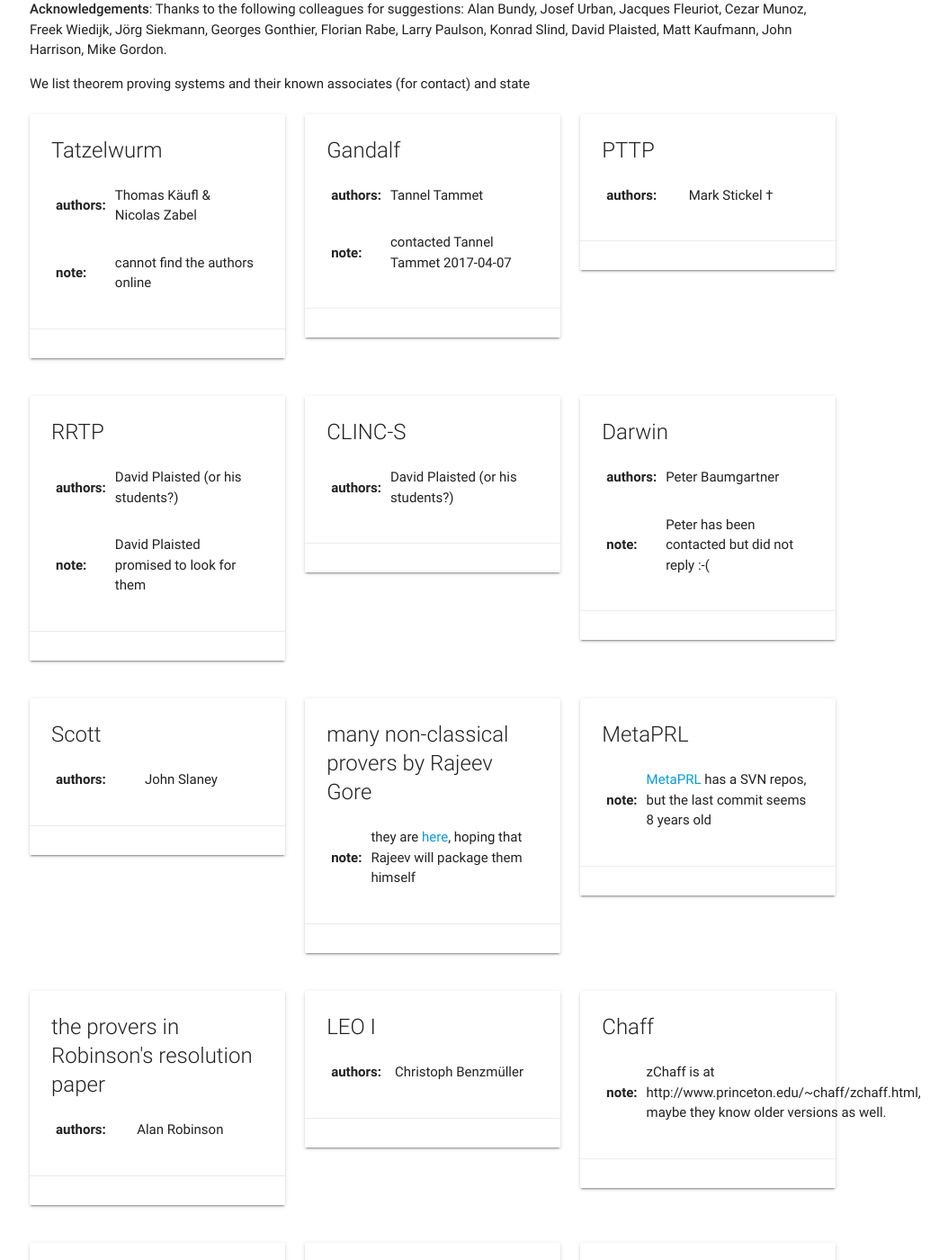
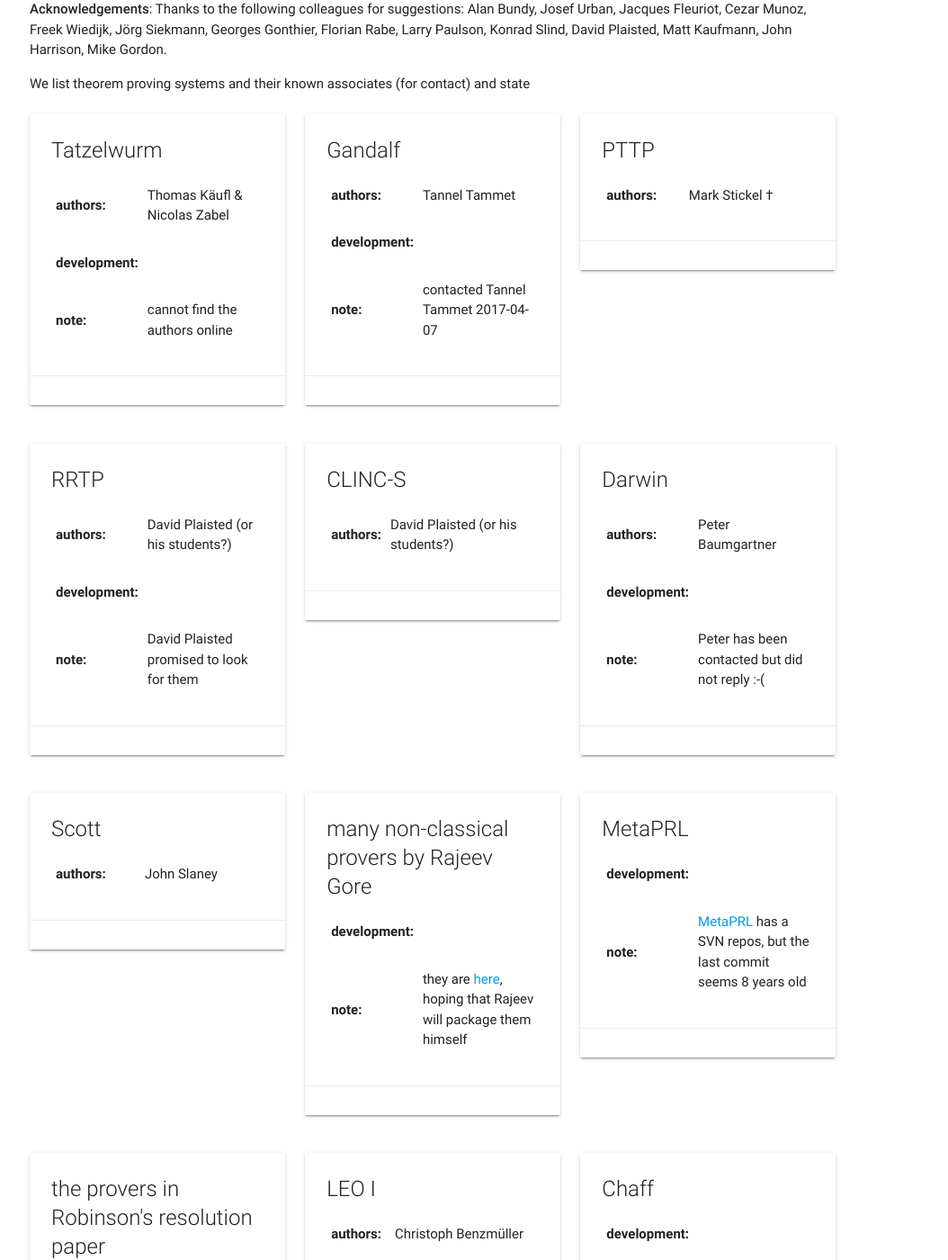
Before and after one commit to theoremprover-museum/theoremprover-museum.github.io, a Jekyll site: the page built from wanted/index.md, in a window 1280 px wide and 1400 px high, scrolled down 440 px. Shown: the whole window at 90% size, without its empty margins (159-1213 px from the left). Built offline with Jekyll 4.4.1, drawn with Linux system fonts in a browser that asks for light colours; some of the changed text lies outside the part shown.

Commit message:
adding metadata fields for ProCom

```diff
--- a/_layouts/listing.html
+++ b/_layouts/listing.html
@@ -19,8 +19,20 @@
             <span class="card-title">{{ prover.name }}</span>
             <p>{{ prover.teaser }}</p>
 	    <table>
+	      {% if prover.homepage %}
+	      <tr><th>home page:</th><td>{{ prover.homepage }}</td></tr>
+	      {% endif %}
 	      {% if prover.authors %}
-	      <tr><th>authors:</th><td>{{ prover.authors}}</td></tr>
+	      <tr><th>authors:</th><td>{{ prover.authors }}</td></tr>
+	      {% endif %}
+	      {% if prover.note %}
+	      <tr><th>development:</th><td>{{ prover.development}}</td></tr>
+	      {% endif %}
+	      {% if prover.license %}
+	      <tr><th>license:</th><td>{{ prover.license}}</td></tr>
+	      {% endif %}
+	      {% if prover.language %}
+	      <tr><th>language:</th><td>{{ prover.language}}</td></tr>
 	      {% endif %}
 	      {% if prover.note %}
 	      <tr><th>note:</th><td>{{ prover.note}}</td></tr>
```
